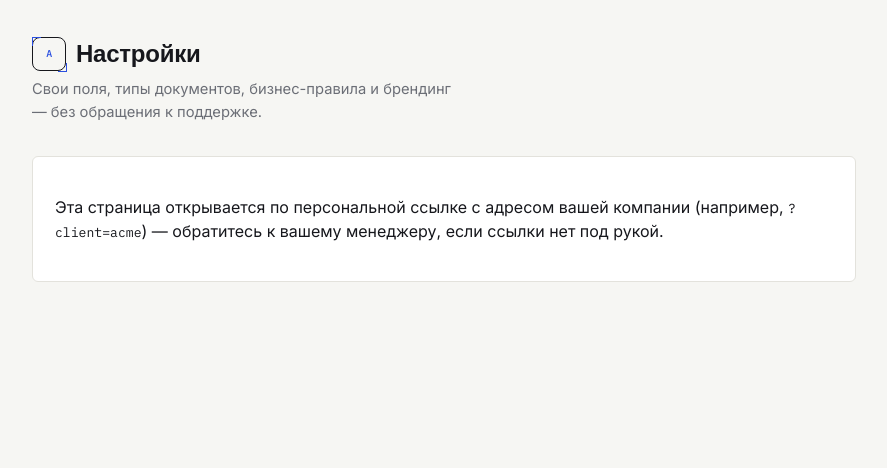
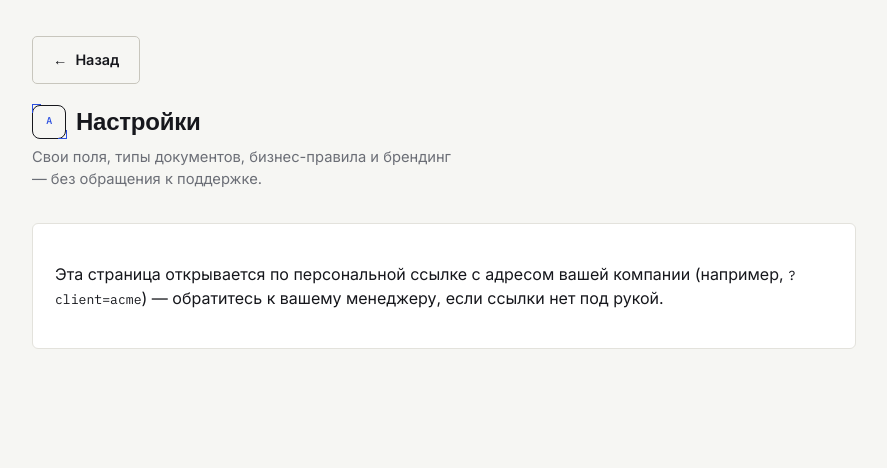
Before and after one commit to Souverigh/Tamga, a website: page public/settings/index.html in a window 1280 px wide. Shown: the whole page, without its empty margins (196-1083 px from the left). Drawn offline with Linux system fonts and the light colour scheme.

Commit message:
added functionality for user settings, now they can back to main page

```diff
--- a/public/settings/index.html
+++ b/public/settings/index.html
@@ -10,6 +10,10 @@
 </head>
 <body>
 <div class="wrap admin-wrap">
+
+  <a id="backToApp" class="btn-secondary" href="/" style="display:inline-flex; align-items:center; gap:8px; margin-bottom:20px; text-decoration:none;">
+    <span aria-hidden="true">←</span> Назад
+  </a>
 
   <header>
     <div class="brand"><span class="seal"><span>А</span></span>Настройки</div>
--- a/public/settings/settings.js
+++ b/public/settings/settings.js
@@ -16,6 +16,7 @@ import { createIdleSession } from '../js/idleSession.js';
 
 const params = new URLSearchParams(window.location.search);
 const slug = (params.get('client') || '').trim();
+document.getElementById('backToApp').href = slug ? `/?client=${encodeURIComponent(slug)}` : '/';
 
 const TOKEN_KEY_PREFIX = 'tamga_client_token:';
 const session = slug ? createIdleSession(TOKEN_KEY_PREFIX + slug) : null;
```
